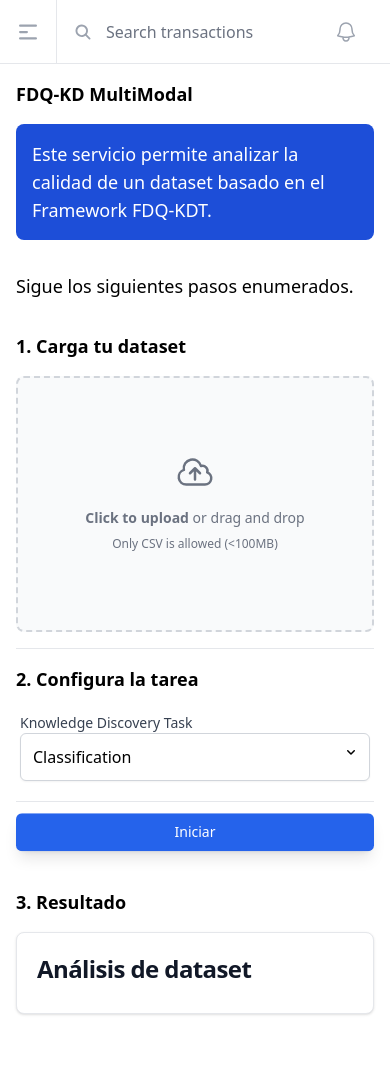
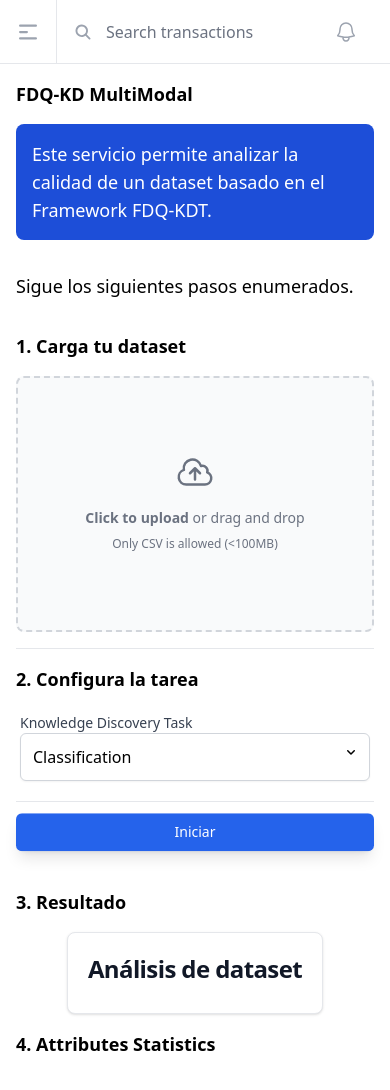
Before and after one commit to rafabelalcazar/data-quality-ui, a React (Vite) app: page / in a window 390 px wide. Shown: the top 1090 px of the page. Before the commit the page ends 1062 px from the top, so only its background shows below. Built offline with nearby package versions, Linux system fonts and the light colour scheme.

Commit message:
feat(DatasetAttributes.jsx): Select attributes in SelectCustom input component

```diff
--- a/src/App.jsx
+++ b/src/App.jsx
@@ -10,6 +10,7 @@ import { datasetService } from './infrastructure/services/datasetServices'
 import DatasetInfo from './pages/DatasetInfo'
 import { useContext } from 'react'
 import { DatasetContext } from './context/DatasetContext'
+import DatasetAttributes from './pages/DatasetAttributes'
 
 const dataTask = [
   { id: 1, name: 'Classification' },
@@ -95,6 +96,7 @@ const App = () => {
           <section className='py-8'>
             <h3 className='dark:text-white dark:p-4 dark:bg-gray-700 rounded-lg font-bold text-lg mb-4'>3. Resultado</h3>
             <DatasetInfo datasetInfo={datasetInfo['dataset_info']} />
+            <DatasetAttributes />
           </section>
         </div>
       </div>
--- /dev/null
+++ b/src/components/Datatable/DataTable.jsx
@@ -0,0 +1,9 @@
+import React from 'react'
+
+const DataTable = () => {
+  return (
+    <div>DataTable</div>
+  )
+}
+
+export default DataTable
--- a/src/pages/DatasetAttributes.jsx
+++ b/src/pages/DatasetAttributes.jsx
@@ -1,10 +1,26 @@
 import React from 'react'
 import SelectCustom from '../components/Select/SelectCustom'
+import { useContext } from 'react'
+import { DatasetContext } from '../context/DatasetContext'
+import { useState } from 'react'
 
 const DatasetAttributes = () => {
+  const { datasetInfo } = useContext(DatasetContext)
+  const [selected, setSelected] = useState([])
+
+  const columns_stats = datasetInfo?.columns_stats
+  console.log(columns_stats)
+  const stats = columns_stats ? Object?.keys(columns_stats)?.map((key, index) => ({ id: index, name: key })) : []
+
+
+  // console.log(columns_stats)
   return (
-    <div>
-        <SelectCustom selected={selected} setSelected={setSelected} data={dataTask} label='Task' />
+    <div className="flex flex-1 my-4 flex-col">
+      <h2 className='dark:text-white dark:p-4 dark:bg-gray-700 rounded-lg font-bold text-lg mb-4'>4. Attributes Statistics</h2>
+      {
+        stats && stats.length > 0 &&
+        <SelectCustom selected={selected} setSelected={setSelected} data={stats} label='Attributes' multiple />
+      }
     </div>
   )
 }
--- a/src/pages/DatasetInfo.jsx
+++ b/src/pages/DatasetInfo.jsx
@@ -9,7 +9,7 @@ const DatasetInfo = ({ datasetInfo }) => {
     return (
 
 
-        <div className="md:w-max bg-white border border-gray-200 rounded-lg shadow dark:bg-gray-800 dark:border-gray-700 mx-auto">
+        <div className="w-max flex flex-1 bg-white border border-gray-200 rounded-lg shadow dark:bg-gray-800 dark:border-gray-700 mx-auto">
             <div className="p-5">
                 <a href="#">
                     <h5 className="mb-2 text-2xl font-bold tracking-tight text-gray-900 dark:text-white">Análisis de dataset</h5>
@@ -17,9 +17,13 @@ const DatasetInfo = ({ datasetInfo }) => {
                 <div className="grid grid-cols-6 md:grid-cols-2 gap-2">
                     {
                         datasetInfo && Object.keys(datasetInfo)?.map((item, index) => {
-                            if (item==='missing_values') return
+                            if (item === 'missing_values') return
+
+                            // If is a float, round it to 2 decimals
+                            let item_value = Number.isInteger(datasetInfo[item]) ? datasetInfo[item] : parseFloat(datasetInfo[item]).toFixed(2)
+
                             return (
-                                <p className="text-slate-700 text-lg capitalize font-bold" key={index}>{item.replaceAll('_',' ')}: <span className="text-sm text-white bg-primary-600 px-4 p-1.5 rounded-full font-medium ">{ datasetInfo[item] && datasetInfo[item]}</span> </p>
+                                <p className="text-slate-700 text-lg capitalize font-bold" key={index}>{item.replaceAll('_', ' ')}: <span className="text-sm text-white bg-primary-600 px-4 p-1.5 rounded-full font-medium ">{datasetInfo[item] && item_value}</span> </p>
 
                             )
                         })
```
